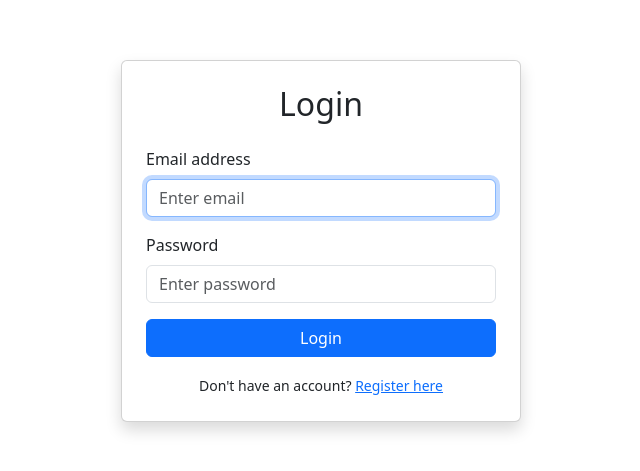
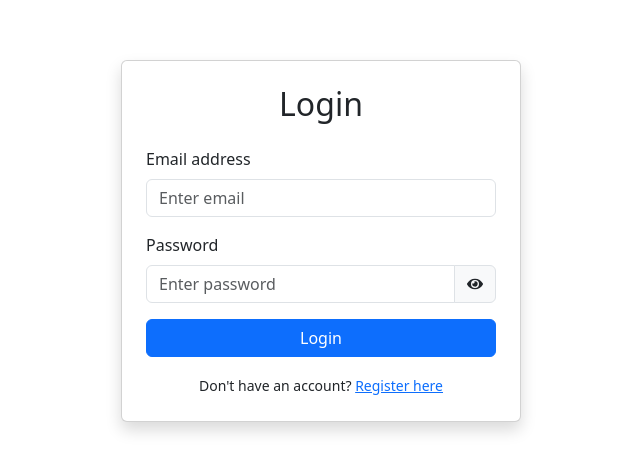
Before and after one commit to chaudharykeshavraj/mern_project, a React (Vite) app in the folder ui/: page /login in a window 1280 px wide. Shown: the part 159-630 px from the top of the page, without its empty margins (319-959 px from the left). Built offline with nearby package versions, Linux system fonts and the light colour scheme.

Commit message:
Login and Registration completed with popup toastify and add show password

```diff
--- a/ui/package.json
+++ b/ui/package.json
@@ -14,6 +14,7 @@
     "formik": "^2.4.6",
     "react": "^19.1.0",
     "react-dom": "^19.1.0",
+    "react-icons": "^5.5.0",
     "react-router-dom": "^7.7.0",
     "react-select": "^5.10.2",
     "react-toastify": "^11.0.5",
--- a/ui/src/App.jsx
+++ b/ui/src/App.jsx
@@ -14,8 +14,9 @@ import Issues from './pages/Issues';
 
 function App() {
   return (
+    <>
+    <ToastContainer position="top-right" autoClose={1000} /> {/* 👈 Add this line globally */}
     <Router>
-      <ToastContainer position="top-right" autoClose={1500} /> {/* 👈 Add this line globally */}
       <Routes>
         {/* Public routes */}
         <Route path="/" element={<Navigate to="/login" replace />} />
@@ -37,6 +38,7 @@ function App() {
         {/* <Route path="*" element={<Navigate to="/login" />} /> */}
       </Routes>
     </Router>
+    </>
   );
 }
 
--- a/ui/src/components/Navbar.jsx
+++ b/ui/src/components/Navbar.jsx
@@ -1,6 +1,6 @@
 import React from 'react';
 import { useNavigate } from 'react-router-dom';
-import { toast } from 'react-toastify';
+import { toast, ToastContainer } from 'react-toastify';
 import 'react-toastify/dist/ReactToastify.css';
 
 const Navbar = () => {
@@ -24,12 +24,14 @@ const Navbar = () => {
     const handleLogout = () => {
         localStorage.clear(); // remove token, user, etc.
         toast.success("Logged Out");
+
         setTimeout(() => {
             navigate('/login');   // redirect to login page
         }, 1000);
     };
 
     return (
+        <>
         <nav className="navbar navbar-expand-lg navbar-dark bg-primary">
 
         <div className="container-fluid">
@@ -55,6 +57,9 @@ const Navbar = () => {
             </div>
         </div>
         </nav>
+
+        <ToastContainer position="top-right" autoClose={1000} />
+        </>
     );
 };
 
--- a/ui/src/pages/Login.jsx
+++ b/ui/src/pages/Login.jsx
@@ -3,15 +3,73 @@ import { useNavigate } from 'react-router-dom';
 import axios from 'axios';
 import { ToastContainer, toast } from 'react-toastify';
 import 'react-toastify/dist/ReactToastify.css';
+import { FaEye, FaEyeSlash } from 'react-icons/fa';
+
 
 const Login = () => {
     const [email, setEmail] = useState('');
     const [password, setPassword] = useState('');
 
+    const [emailError, setEmailError] = useState('');
+    const [passwordError, setPasswordError] = useState('');
+
+    const [showPassword, setShowPassword] = useState(false);
+
+
+    const [touched, setTouched] = useState({
+        email: false,
+        password: false,
+    });
+
     const navigate = useNavigate();
+
+    const validateEmail = (value) => {
+        const emailRegex = /^[^\s@]+@[^\s@]+\.[^\s@]+$/;
+        if (!value) return 'Email is required';
+        if (!emailRegex.test(value)) return 'Invalid email format';
+        return '';
+    };
+
+    const validatePassword = (value) => {
+        if (!value.trim()) return 'Password is required';
+        return '';
+    };
+
+    const handleBlur = (field) => {
+        setTouched(prev => ({ ...prev, [field]: true }));
+
+        if (field === 'email') setEmailError(validateEmail(email));
+        if (field === 'password') setPasswordError(validatePassword(password));
+    };
+
+    const handleChange = (field, value) => {
+        if (field === 'email') {
+            setEmail(value);
+            if (touched.email) setEmailError(validateEmail(value));
+        }
+
+        if (field === 'password') {
+            setPassword(value);
+            if (touched.password) setPasswordError(validatePassword(value));
+        }
+    };
+
 
     const handleSubmit = async (e) => {
         e.preventDefault();
+
+        // Validate all fields
+        const emailErr = validateEmail(email);
+        const passwordErr = validatePassword(password);
+
+        setEmailError(emailErr);
+        setPasswordError(passwordErr);
+
+        // Mark both as touched to trigger error display
+        setTouched({ email: true, password: true });
+
+        if (emailErr || passwordErr) return;
+
         try {
             const response = await axios.post('http://localhost:5000/api/auth/login', {
                 email,
@@ -33,11 +91,11 @@ const Login = () => {
                 } else {
                     navigate('/dashboard');
                 }
-            }, 1000);  // 1.5 seconds delay to show toast
+            }, 1000);
 
         } catch (err) {
             toast.error(err.response?.data?.error || 'Login failed!');
-            console.error(err.response?.data || err.message);;
+            // console.error(err.response?.data || err.message);
         }
     };
 
@@ -46,32 +104,45 @@ const Login = () => {
             <ToastContainer position="top-right" />
             <div className="card p-4 shadow" style={{ maxWidth: '400px', width: '100%' }}>
                 <h2 className="mb-4 text-center">Login</h2>
-            <form onSubmit={handleSubmit}>
+                <form onSubmit={handleSubmit} noValidate>
                     <div className="mb-3">
                         <label htmlFor="email" className="form-label">Email address</label>
                         <input
                             id="email"
                             type="email"
-                className="form-control"
+                            className={`form-control ${emailError ? 'is-invalid' : ''}`}
                             placeholder="Enter email"
                             value={email}
-                onChange={e => setEmail(e.target.value)}
-                required
-                autoFocus
+                            onChange={e => handleChange('email', e.target.value)}
+                            onBlur={() => handleBlur('email')}
                         />
+                        {emailError && <div className="invalid-feedback">{emailError}</div>}
                     </div>
-            <div className="mb-3">
+
+                    <div className="mb-3 position-relative">
                         <label htmlFor="password" className="form-label">Password</label>
+                        <div className="input-group">
                             <input
                                 id="password"
-                type="password"
-                className="form-control"
+                                type={showPassword ? 'text' : 'password'}
+                                className={`form-control ${passwordError ? 'is-invalid' : ''}`}
                                 placeholder="Enter password"
                                 value={password}
-                onChange={e => setPassword(e.target.value)}
-                required
+                                onChange={e => handleChange('password', e.target.value)}
+                                onBlur={() => handleBlur('password')}
                             />
+
+                            <span
+                                className="input-group-text"
+                                style={{ cursor: 'pointer' }}
+                                onClick={() => setShowPassword(!showPassword)}
+                            >
+                                {showPassword ? <FaEyeSlash /> : <FaEye />}
+                            </span>
                         </div>
+                        {passwordError && <div className="invalid-feedback">{passwordError}</div>}
+                    </div>
+
                     <button type="submit" className="btn btn-primary w-100">Login</button>
                 </form>
                 <div className="mt-3 text-center">
--- a/ui/src/pages/Register.jsx
+++ b/ui/src/pages/Register.jsx
@@ -1,26 +1,49 @@
-import { useState } from 'react';
+import React, { useState } from 'react';
 import { useNavigate } from 'react-router-dom';
 import axios from 'axios';
 import { toast, ToastContainer } from 'react-toastify';
 import 'react-toastify/dist/ReactToastify.css';
-import Select from 'react-select';
+import { FaEye, FaEyeSlash } from 'react-icons/fa';
+
 
 const Register = () => {
     const [form, setForm] = useState({ name: '', email: '', password: '', role: 'student' });
+    const [touched, setTouched] = useState({ name: false, email: false, password: false });
+
+    const [showPassword, setShowPassword] = useState(false);
+
     const navigate = useNavigate();
 
     const handleChange = (e) => {
         setForm({ ...form, [e.target.name]: e.target.value });
     };
 
+    const handleFocus = (e) => {
+        const name = e.target.name;
+        setTouched((prev) => ({ ...prev, [name]: true }));
+    };
+
+    const isValidEmail = (email) =>
+        /^[^\s@]+@[^\s@]+\.[^\s@]+$/.test(email);
+
     const handleSubmit = async (e) => {
         e.preventDefault();
+
+        if (
+            form.name.length < 3 ||
+            !isValidEmail(form.email) ||
+            form.password.length < 6
+        ) {
+            toast.error('Please fix validation errors.');
+            return;
+        }
+
         try {
             await axios.post('http://localhost:5000/api/auth/register', form);
-            toast.success('✅ Registration successful!');
-            setTimeout(() => navigate('/login'), 2000);
+            toast.success('Registration successful');
+            setTimeout(() => navigate('/login'), 1500);
         } catch (err) {
-            toast.error(err.response?.data?.error || '❌ Registration failed');
+            toast.error(err.response?.data?.error || 'Registration failed');
         }
     };
 
@@ -40,9 +63,14 @@ const Register = () => {
                             placeholder="Enter full name"
                             value={form.name}
                             onChange={handleChange}
+                            onFocus={handleFocus}
                             required
                         />
+                        {touched.name && form.name.length < 3 && (
+                            <div className="text-danger mt-1">Name must be at least 3 characters</div>
+                        )}
                     </div>
+
                     <div className="mb-3">
                         <label htmlFor="email" className="form-label">Email address</label>
                         <input
@@ -53,22 +81,41 @@ const Register = () => {
                             placeholder="Enter email"
                             value={form.email}
                             onChange={handleChange}
+                            onFocus={handleFocus}
                             required
                         />
+                        {touched.email && !isValidEmail(form.email) && (
+                            <div className="text-danger mt-1">Invalid email format</div>
+                        )}
                     </div>
+
                     <div className="mb-3">
                         <label htmlFor="password" className="form-label">Password</label>
+                        <div className="input-group">
                             <input
                                 id="password"
-                            type="password"
+                                type={showPassword ? 'text' : 'password'}
                                 name="password"
                                 className="form-control"
                                 placeholder="Enter password"
                                 value={form.password}
                                 onChange={handleChange}
+                                onFocus={handleFocus}
                                 required
                             />
+                            <span
+                                className="input-group-text"
+                                style={{ cursor: 'pointer' }}
+                                onClick={() => setShowPassword(!showPassword)}
+                            >
+                                {showPassword ? <FaEyeSlash /> : <FaEye />}
+                            </span>
                         </div>
+                        {touched.password && form.password.length < 6 && (
+                            <div className="text-danger mt-1">Password must be at least 6 characters</div>
+                        )}
+                    </div>
+
                     <div className="mb-3">
                         <label htmlFor="role" className="form-label">Select Role</label>
                         <select
```
Also changed, not shown: 1 other file (tests, documents, lock files or other folders). Lines whose indentation alone changed are shown as unchanged.
